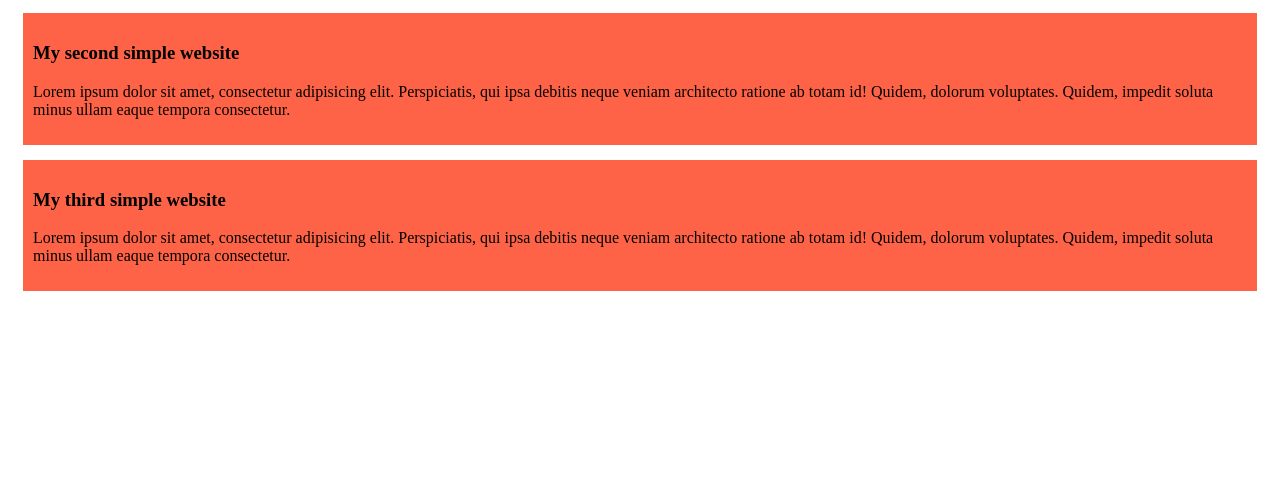
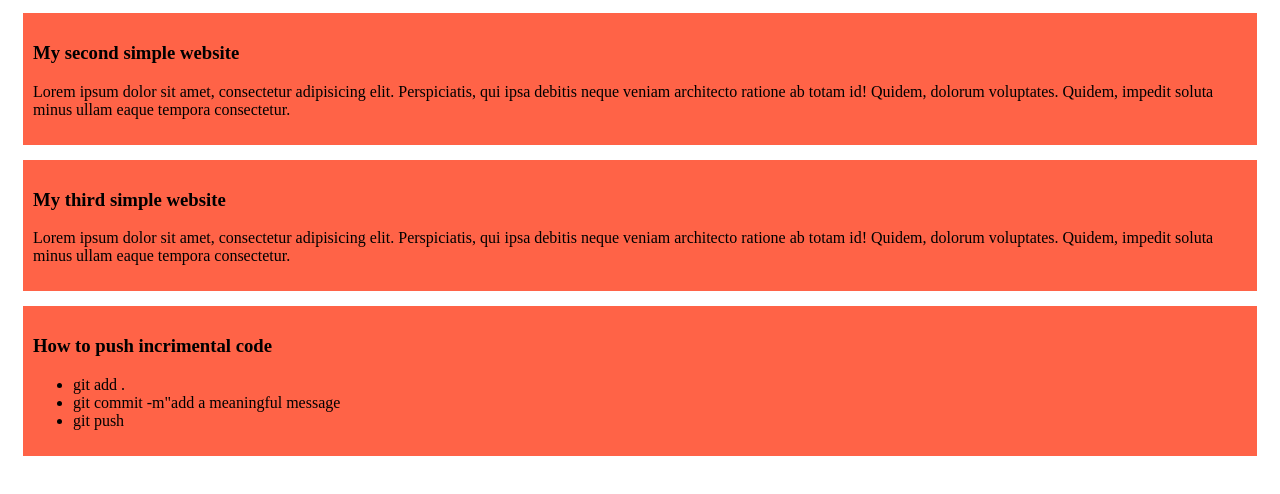
Before and after one commit to anam191/my-first-simple-website, a plain HTML site: page index.html in a window 1280 px wide. Shown: the part 148-642 px from the top of the page. Drawn offline with Linux system fonts and the light colour scheme.

Commit message:
added a list to push

```diff
--- a/index.html
+++ b/index.html
@@ -19,5 +19,13 @@
     <h3>My third simple website</h3>
     <p>Lorem ipsum dolor sit amet, consectetur adipisicing elit. Perspiciatis, qui ipsa debitis neque veniam architecto ratione ab totam id! Quidem, dolorum voluptates. Quidem, impedit soluta minus ullam eaque tempora consectetur.</p>
 </div>
+<div>
+    <h3>How to push incrimental code</h3>
+    <ul>
+        <li>git add .</li>
+        <li>git commit -m"add a meaningful message</li>
+        <li>git push</li>
+    </ul>
+</div>
 </body>
 </html>
```
